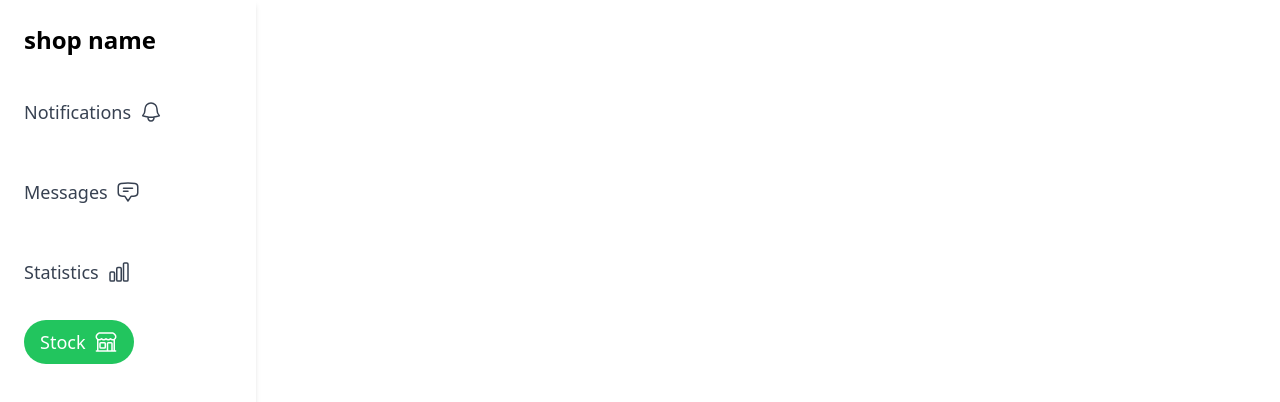
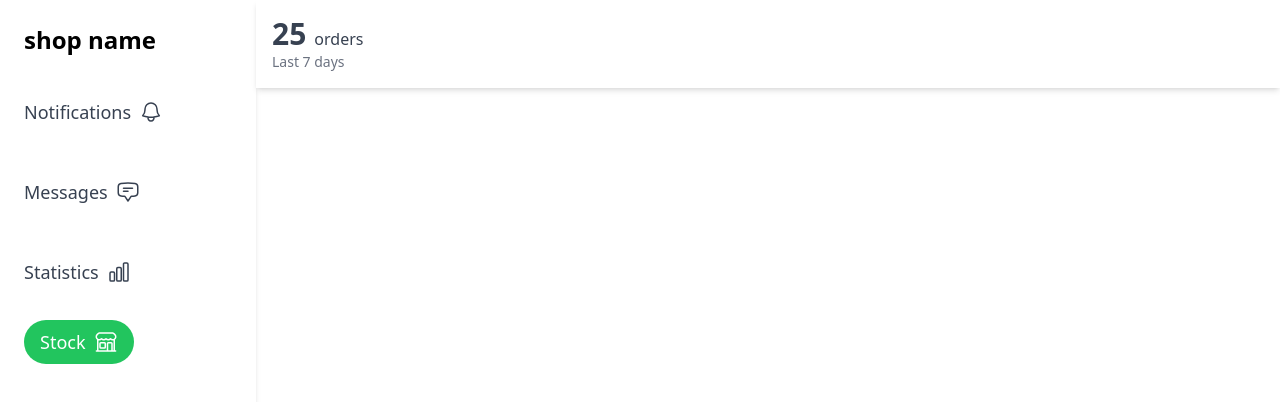
Before and after one commit to 120lennox/farm-basket-frontend, a Next.js app in the folder farmbasket/: page /dashboard in a window 1280 px wide. Shown: the top 402 px of the page. Built offline with nearby package versions, Linux system fonts and the light colour scheme.

Commit message:
order message

```diff
--- a/farmbasket/app/dashboard/page.tsx
+++ b/farmbasket/app/dashboard/page.tsx
@@ -27,8 +27,16 @@ export default function dashboard(){
           </button>
           </div>
         </aside>
+
+         <main className="flex-1">
+        <header className="flex items-center justify-between p-4 bg-white shadow-md">
+          <div className="text-gray-700">
+            <span className="text-3xl font-bold">25</span>
+            <span className="ml-2">orders</span>
+            <div className="text-sm text-gray-500">Last 7 days</div>
+          </div>
+          </header>
+        </main>
         </div>
-
-
-    );
-}
+        );
+      }
```
